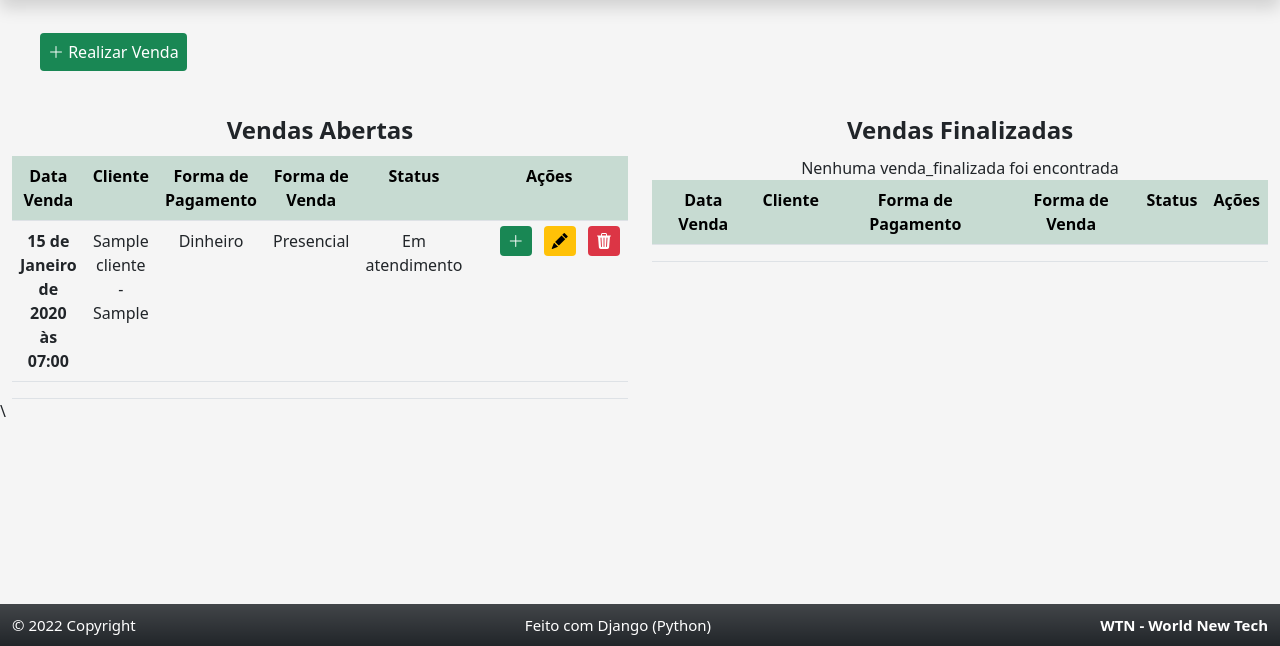
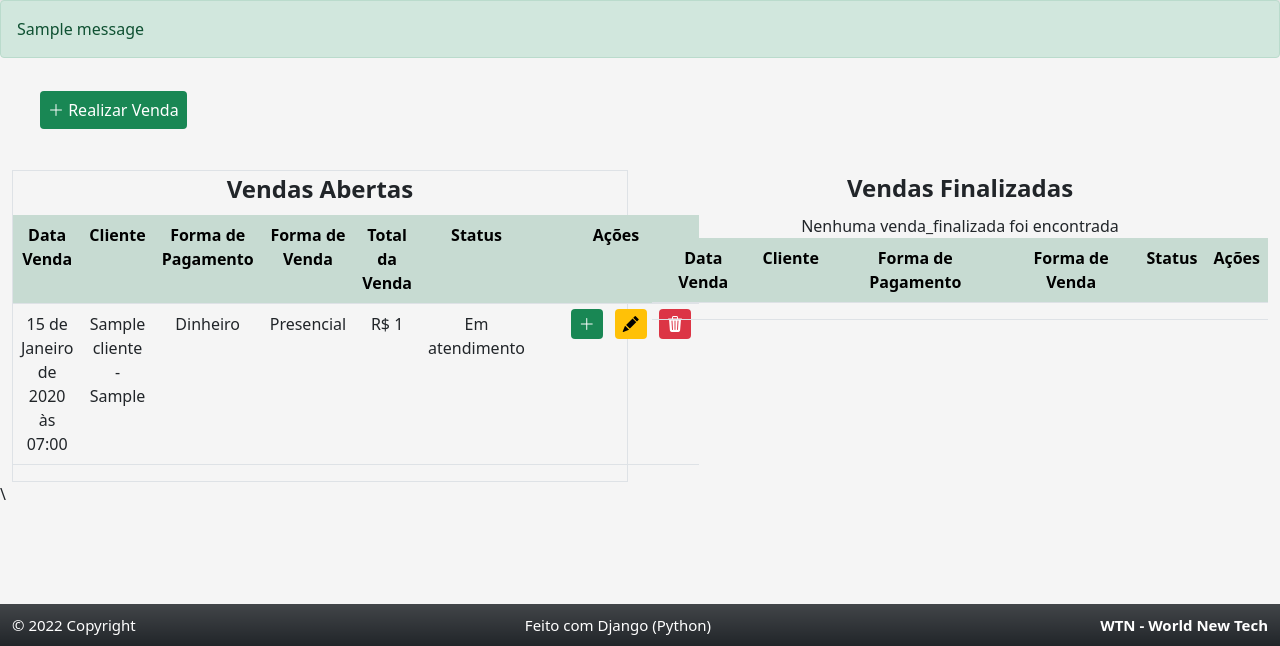
Before and after one commit to elvispcavalcante/delivery_django, a Django app: page /consultavenda/ in a window 1280 px wide. Shown: the part 154-800 px from the top of the page. Run offline with Django 4.2, Linux system fonts and the light colour scheme; tables that the repository leaves empty hold one stand-in row (values such as "Sample post"); one stand-in notice (Sample message) is shown; lists and menus that the app fills with data are empty; some libraries are stand-ins or nearby versions.

Commit message:
3º commit

```diff
--- a/core/admin.py
+++ b/core/admin.py
@@ -43,13 +43,13 @@ class ClienteAdmin(admin.ModelAdmin):
 
 
 class VendaAdmin(admin.ModelAdmin):
-    list_display = ['data_venda', 'cliente', 'forma_pagamento', 'forma_da_venda']
+    list_display = ['id', 'data_venda', 'cliente', 'forma_pagamento', 'forma_da_venda']
     search_fields = ['cliente', 'forma_pagamento', 'forma_da_venda']
     list_per_page = 10
 
 
 class DetalheVendaAdmin(admin.ModelAdmin):
-    list_display = ['venda', 'produto', 'preco']
+    list_display = ['id', 'venda', 'produto']
     search_fields = ['venda', 'produto']
     list_per_page = 10
 
--- a/core/forms.py
+++ b/core/forms.py
@@ -180,9 +180,9 @@ class VendaCadastroForm(forms.ModelForm):
 class DetalheVendaCadastroForm(forms.ModelForm):
     class Meta:
         model = DetalheVenda
-        fields = ('venda', 'produto', 'preco')
+        fields = ('id', 'venda', 'produto')
         labels = {
+            'id': 'Código',
             'venda': 'Venda',
             'produto': 'Produto',
-            'preco': 'Preço',
         }
--- a/core/templates/venda_cadastro.html
+++ b/core/templates/venda_cadastro.html
@@ -34,8 +34,8 @@ Cadastro de Vendas
                             {{ form_detalhe_venda.management_form|crispy }}
                             {% for fdv in form_detalhe_venda %}
                             <tr>
+                                <td scope="col">{{ fdv.id|as_crispy_field }}</td>
                                 <td scope="col">{{ fdv.produto|as_crispy_field }}</td>
-                                <td scope="col">{{ fdv.preco|as_crispy_field }}</td>
                                 <td scope="col">{{ fdv.DELETE|as_crispy_field }}</td>
                             </tr>
                             {% endfor %}
--- a/core/templates/venda_consulta.html
+++ b/core/templates/venda_consulta.html
@@ -3,7 +3,7 @@
 {% load crispy_forms_tags %}
 
 {% block titulo %}
-Consulta de Produtos
+Consulta de Vendas
 {% endblock %}
 
 {% block content %}
@@ -11,15 +11,26 @@ Consulta de Produtos
     {% include 'menu.html' %}
 
     <!-- Conteúdo -->
+    <!-- Mensagens -->
+    <div class="header-box">
+      {% if messages %}
+          {% for message in messages %}
+              <section class="alert {{message.tags}}">
+                  {{message}}
+              </section>
+          {% endfor %}
+      {% endif %}
+    </div>
+    <!-- Fim Mensagens -->
 
     <div class="text-start" style='margin-top: 40px; margin-left: 40px;'>
-      <a class="btn-success py-2 px-2 rounded me-2" href="{% url 'core:vendacadastro' %}" style='text-decoration: none;'><i class="bi bi-plus-lg"></i> Realizar Venda </a>
+      <a class="btn-success py-2 px-2 rounded me-2" href="{% url 'core:inserirvenda' %}" style='text-decoration: none;'><i class="bi bi-plus-lg"></i> Realizar Venda </a>
     </div>
     <br><br>
     <section class='container'>
       <div class=row>
         <div class="text-center col-6">
-            <fieldset class='border-bottom'>
+            <fieldset class='border'>
               <legend class='fw-bold'>Vendas Abertas</legend>
               <table class='table table-striped'>
                 <tr class='table-success border-bottom'>
@@ -27,21 +38,29 @@ Consulta de Produtos
                   <th scope='col'>Cliente</th>
                   <th scope='col'>Forma de Pagamento</th>
                   <th scope='col'>Forma de Venda</th>
+                  <th scope='col'>Total da Venda</th>
                   <th scope='col'>Status</th>
                   <th scope='col'>Ações</th>
                 </tr>
                 {% for venda in vendas %}
-                <tr>
-                  <th scope='row'>{{ venda.data_venda }}</th>
+                <tr border-bottom>
+                  <td scope='row'>{{ venda.data_venda }}</td>
                   <td scope='row'>{{ venda.cliente }}</td>
                   <td scope='row'>{{ venda.forma_pagamento }}</td>
                   <td scope='row'>{{ venda.forma_da_venda }}</td>
+                  {% for detalhe in detalhes_vendas %}
+                    {% if detalhe.venda__id == venda.id %}
+                      <td scope='row' style="width: 100px">
+                        R$ {{ detalhe.total }}
+                      </td>
+                    {% endif %}
+                  {% endfor %}
                   <td scope='row'>{{ venda.status }}</td>
-                  <td  scope='row align-middle' style='width: 250px;'>
-                    <div class="text-right">
+                  <td  scope='row align-middle' >
+                    <div class="text-right" style='width: 150px;'>
                       <a class="btn-success py-1 px-2 rounded me-2" href="#"><i class="bi bi-plus-lg"></i></a>
-                      <a class="btn-warning py-1 px-2 rounded me-2" href="#"><i class="bi bi-pencil-fill"></i></a>
-                      <a href="#" class="btn-danger py-1 px-2 rounded"><i class="bi bi-trash3-fill"></i></a>
+                      <a class="btn-warning py-1 px-2 rounded me-2" href="{% url 'core:editarvenda' venda.id %}"><i class="bi bi-pencil-fill"></i></a>
+                      <a href="{% url 'core:deletarvenda' venda.id %}" class="btn-danger py-1 px-2 rounded"><i class="bi bi-trash3-fill"></i></a>
                     </div>
                   </td>
                 </tr>
@@ -71,7 +90,7 @@ Consulta de Produtos
                   <td scope='row'>{{ venda.forma_pagamento }}</td>
                   <td scope='row'>{{ venda.forma_da_venda }}</td>
                   <td scope='row'>{{ venda.status }}</td>
-                  <td  scope='row align-middle' style='width: 250px;'>
+                  <td  scope='row align-middle' style='width: 150px;'>
                     <div class="text-right">
                       <a class="btn-success py-1 px-2 rounded me-2" href="#"><i class="bi bi-plus-lg"></i></a>
                       <a class="btn-warning py-1 px-2 rounded me-2" href="#"><i class="bi bi-pencil-fill"></i></a>
--- a/core/urls.py
+++ b/core/urls.py
@@ -8,8 +8,8 @@ from django.contrib.auth import views as auth_view
 from .views import PaginaPerfil, Criarconta, Principal, LojaCadastro, LojaConsulta, LojaAlteracao, LojaDeletar, \
     EntregadorCadastro, EntregadorConsulta, EntregadorAlterar, EntregadorDeletar, CategoriaCadastro, \
     CategoriaAlterar, CategoriaConsulta, CategoriaDeletar, ClienteCadastro, ClienteConsulta, ClienteAlterar, \
-    ClienteDeletar, ProdutoCadastro, ProdutoConsulta, ProdutoAlterar, ProdutoDeletar, VendaCadastro, VendaConsulta, \
-    consultaVenda, inserirVenda
+    ClienteDeletar, ProdutoCadastro, ProdutoConsulta, ProdutoAlterar, ProdutoDeletar, consultaVenda, \
+    inserirVenda, editarVenda, deletarVenda
 
 app_name = 'core'
 
@@ -73,9 +73,8 @@ urlpatterns = [
          name='clientedeletar'),
 
     # ------- URLS DE VENDA -------
-    path('vendacadastro/', VendaCadastro.as_view(success_url=reverse_lazy('core:vendaconsulta')),
-         name='vendacadastro'),
-    path('vendaconsulta/', VendaConsulta.as_view(), name='vendaconsulta'),
     path('consultavenda/', consultaVenda, name='consultavenda'),
-    path('inserirvenda/', inserirVenda, name='inserirvenda')
+    path('inserirvenda/', inserirVenda, name='inserirvenda'),
+    path('editarvenda/<int:id>', editarVenda, name='editarvenda'),
+    path('deletarvenda/<int:id>', deletarVenda, name='deletarvenda'),
 ]
--- a/core/views.py
+++ b/core/views.py
@@ -1,5 +1,3 @@
-from datetime import timedelta
-
 from django.forms import inlineformset_factory
 from django.http import HttpResponseRedirect
 from django.shortcuts import redirect, render
@@ -10,6 +8,9 @@ from .forms import CriarContaForm, LojaCadastroForm, LoginForm, EntregadorCadast
     ClienteCadastroForm, ProdutoCadastroForm, VendaCadastroForm, DetalheVendaCadastroForm
 from .models import Usuario, Loja, Entregador, Categoria, Produto, Cliente, Venda, DetalheVenda, Entrega
 from django.views.generic.detail import SingleObjectMixin
+from django.db.models.aggregates import Sum
+from django.contrib import messages
+from django.contrib.messages import constants
 
 
 # --------- Views do Usuário ---------
@@ -279,34 +280,82 @@ def inserirVenda(request):
             }
         return render(request, 'venda_cadastro.html', context)
 
+
 def consultaVenda(request):
     if request.method == 'GET':
         vendas = Venda.objects.all().exclude(status='Finalizado')
         vendas_finalizadas = Venda.objects.filter(status='Finalizado')
+        # detalhes_vendas = DetalheVenda.objects.filter(venda__status__in=['Em atendimento', 'Entrega'])
+        detalhes_vendas = DetalheVenda.objects.values('venda__id').annotate(total=Sum('produto__preco'))
+
+        # print(detalhes_vendas)
         context = {
             'vendas': vendas,
-            'vendas_finalizadas': vendas_finalizadas
+            'vendas_finalizadas': vendas_finalizadas,
+            'detalhes_vendas': detalhes_vendas,
         }
         return render(request, "venda_consulta.html", context)
 
 
-class VendaConsulta(LoginRequiredMixin, SingleObjectMixin, FormView):
-    template_name = 'venda_consulta.html'
-    model = Venda
+def editarVenda(request, id):
+    if request.method == 'GET':
+        objeto = Venda.objects.filter(id=id).first()
 
-    def get(self, request, *args, **kwargs):
-        self.object = self.get_object(queryset=Venda.objects.all())
-        return super().get(request, *args, **kwargs)
+        if objeto is None:
+            return redirect(reverse_lazy('core:consultavenda'))
 
-    def post(self, request, *args, **kwargs):
-        self.object = self.get_object(queryset=Venda.objects.all())
-        return super().get(request, *args, **kwargs)
+        form = VendaCadastroForm(instance=objeto)
+        form_detalhe_venda_factory = inlineformset_factory(Venda, DetalheVenda, form=DetalheVendaCadastroForm, extra=5)
+        form_detalhe_venda = form_detalhe_venda_factory(instance=objeto)
+        context = {
+            'form': form,
+            'form_detalhe_venda': form_detalhe_venda,
+        }
+        return render(request, "venda_cadastro.html", context)
+    elif request.method == "POST":
+        objeto = Venda.objects.filter(id=id).first()
+
+        if objeto is None:
+            return redirect(reverse_lazy('core:consultavenda'))
+
+        form = VendaCadastroForm(request.POST, instance=objeto)
+        form_detalhe_venda_factory = inlineformset_factory(Venda, DetalheVenda, form=DetalheVendaCadastroForm)
+        form_detalhe_venda = form_detalhe_venda_factory(request.POST, instance=objeto)
+
+        if form.is_valid() and form_detalhe_venda.is_valid():
+            # print(form.is_valid())
+            # print(form_detalhe_venda.is_valid())
+            # print('Error Messages: ', form_detalhe_venda.error_messages)
+            # print('Errors: ', form_detalhe_venda.errors)
+            venda = form.save()
+            form_detalhe_venda.instance = venda
+            form_detalhe_venda.save()
+            return redirect(reverse_lazy('core:consultavenda'))
+        else:
+            context = {
+                'form': form,
+                'form_detalhe_venda': form_detalhe_venda
+            }
+            print(context)
+            messages.add_message(request, constants.ERROR, f'Erro ao atualizar a venda')
+        return render(request, 'venda_cadastro.html', context)
 
 
-    def form_valid(self, form):
-        form.save()
+def deletarVenda(request, id):
+    if request.method == 'POST':
+        venda = Venda.objects.filter(id=id).first()
+        if venda is None:
+            return redirect(reverse_lazy('core:consultavenda'))
+        venda.delete()
+        messages.add_message(request, constants.SUCCESS, 'Venda excluída com sucesso')
+        return redirect(reverse_lazy('core:consultavenda'))
+    if request.method == 'GET':
+        venda = Venda.objects.filter(id=id).first()
+        if venda is None:
+            return redirect(reverse_lazy('core:consultavenda'))
 
-        return HttpResponseRedirect(self.get_success_url())
+        context = {
+            'venda': venda,
+        }
 
-    def get_success_url(self):
-        return reverse('core:principal')
+        return render(request, 'venda_deletar.html', context)
```
Also changed, not shown: core/models.py (+6 -5 lines), core/templates/venda_deletar.html (added, +37 -0 lines), core/templatetags/filtro.py (added, +9 -0 lines), instalações.txt (added, +32 -0 lines), kmgestao/settings.py (+10 -0 lines), core/migrations/0013_alter_detalhevenda_preco_alter_detalhevenda_produto.py (added), core/migrations/0014_alter_detalhevenda_preco.py (added), core/migrations/0015_remove_detalhevenda_preco.py (added), core/migrations/0016_alter_detalhevenda_venda.py (added).
